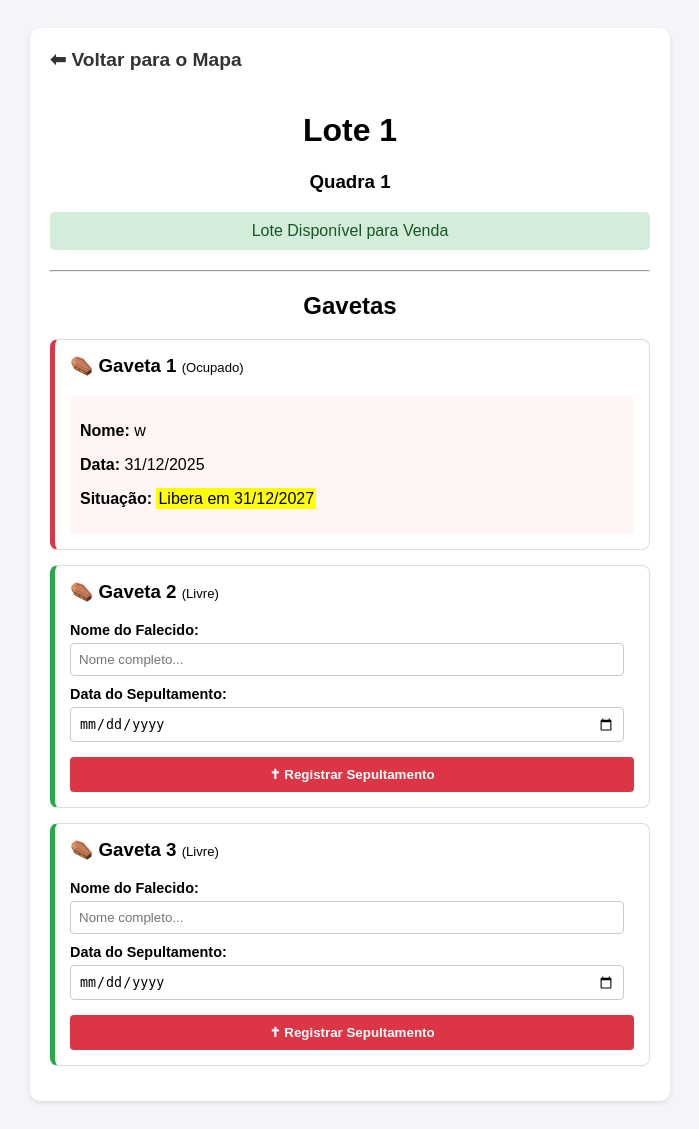
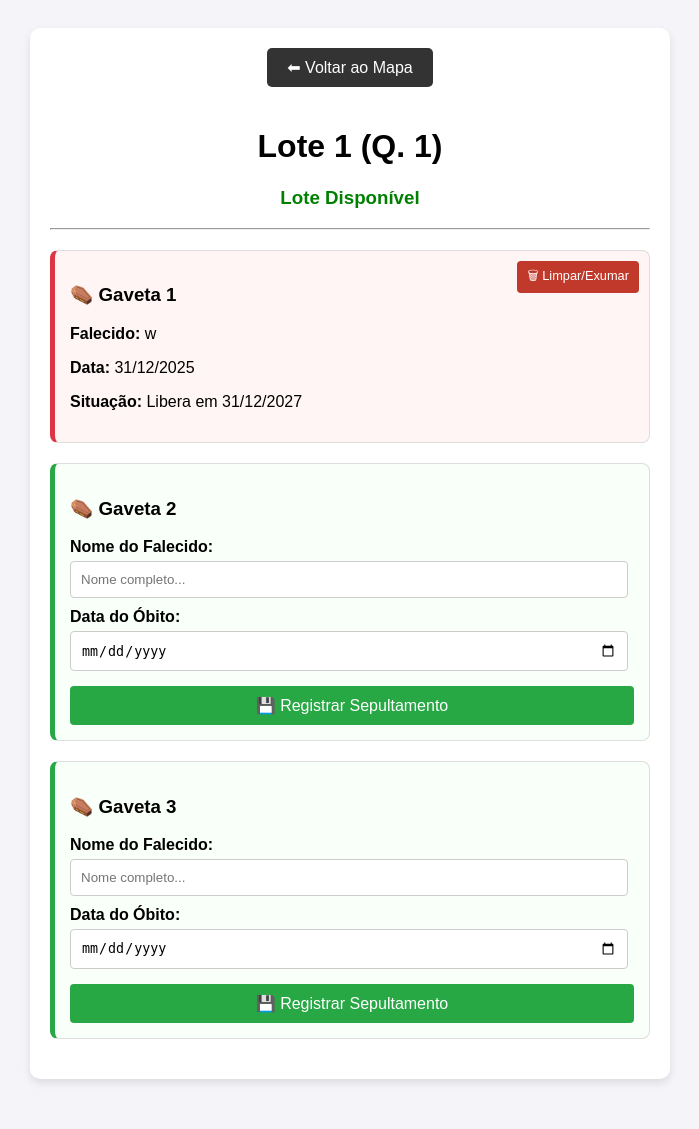
Before and after one commit to jedson22/meu_cemiterio, a Django app: page /lote/1/1/ in a window 1280 px wide. Shown: the whole page, without its empty margins (290-989 px from the left). After the commit the page ends 1083 px from the top, so only its background shows below. Run offline with Django 4.2, Linux system fonts and the light colour scheme; data comes from the database, SQL or seed files in the repository.

Commit message:
Update detalhe_lote.html

```diff
--- a/templates/detalhe_lote.html
+++ b/templates/detalhe_lote.html
@@ -2,102 +2,71 @@
 <html lang="pt-br">
 <head>
     <meta charset="UTF-8">
-    <meta name="viewport" content="width=device-width, initial-scale=1.0">
-    <title>Detalhes do Lote</title>
+    <title>Gerenciar Gavetas</title>
     <style>
-        body { font-family: sans-serif; padding: 20px; background-color: #f4f4f9; }
-        .container { max-width: 600px; margin: 0 auto; background: white; padding: 20px; border-radius: 10px; box-shadow: 0 2px 5px rgba(0,0,0,0.1); }
-        .btn-voltar { display: inline-block; margin-bottom: 20px; text-decoration: none; color: #333; font-weight: bold; font-size: 1.2em; }
-
-        .header-lote { text-align: center; margin-bottom: 20px; }
-        .status-vendido { background: #e7f1ff; color: #0056b3; padding: 10px; border-radius: 5px; margin-top: 10px; }
-        .status-livre { background: #d4edda; color: #155724; padding: 10px; border-radius: 5px; margin-top: 10px; }
+        body { font-family: sans-serif; padding: 20px; background-color: #f4f4f9; text-align: center; }
+        .container { max-width: 600px; margin: 0 auto; background: white; padding: 20px; border-radius: 10px; box-shadow: 0 4px 8px rgba(0,0,0,0.1); }
+        .btn-voltar { display: inline-block; margin-bottom: 20px; text-decoration: none; background: #333; color: white; padding: 10px 20px; border-radius: 5px; }
 
         .gaveta-card {
             border: 1px solid #ddd;
-            margin: 15px 0;
+            margin: 20px 0;
             padding: 15px;
             border-radius: 8px;
-            background: #fff;
+            text-align: left;
+            position: relative;
         }
-        .borda-livre { border-left: 5px solid #28a745; }
-        .borda-ocupado { border-left: 5px solid #dc3545; }
+        .livre { border-left: 5px solid #28a745; background-color: #f9fff9; }
+        .ocupado { border-left: 5px solid #dc3545; background-color: #fff5f5; }
 
-        /* Estilo do Formulário */
-        .form-obito label { display: block; margin-top: 10px; font-weight: bold; font-size: 0.9em; }
-        .form-obito input { width: 95%; padding: 8px; margin-top: 5px; border: 1px solid #ccc; border-radius: 4px; }
-        .btn-salvar {
-            margin-top: 15px;
-            width: 100%;
-            padding: 10px;
-            background-color: #dc3545;
-            color: white;
-            border: none;
-            border-radius: 4px;
-            cursor: pointer;
-            font-weight: bold;
-        }
-        .btn-salvar:hover { background-color: #c82333; }
+        input { padding: 10px; border: 1px solid #ccc; border-radius: 4px; margin: 5px 0; width: 95%; display: block; }
+        label { font-weight: bold; margin-top: 10px; display: block;}
 
-        .dados-falecido { background-color: #fff5f5; padding: 10px; border-radius: 5px; }
+        .btn-salvar { padding: 10px; background-color: #28a745; color: white; border: none; border-radius: 4px; cursor: pointer; width: 100%; margin-top: 10px; font-size: 1em;}
+        .btn-limpar { position: absolute; top: 10px; right: 10px; background: #c0392b; color: white; text-decoration: none; padding: 5px 10px; border-radius: 4px; font-size: 0.8em; }
     </style>
 </head>
 <body>
 
     <div class="container">
-        <a href="{% url 'index' %}" class="btn-voltar">⬅ Voltar para o Mapa</a>
+        <a href="{% url 'index' %}" class="btn-voltar">⬅ Voltar ao Mapa</a>
 
-        <div class="header-lote">
-            <h1>Lote {{ lote.numero }}</h1>
-            <h3>Quadra {{ lote.quadra.numero }}</h3>
+        <h1>Lote {{ lote.numero }} (Q. {{ lote.quadra.numero }})</h1>
 
-            {% if lote.proprietario %}
-                <div class="status-vendido">
-                    <strong>DONO:</strong> {{ lote.proprietario }}
-                </div>
-            {% else %}
-                <div class="status-livre">
-                    Lote Disponível para Venda
-                </div>
-            {% endif %}
-        </div>
+        {% if lote.proprietario %}
+            <h3 style="color: blue;">Proprietário: {{ lote.proprietario }}</h3>
+        {% else %}
+            <h3 style="color: green;">Lote Disponível</h3>
+        {% endif %}
 
         <hr>
-        <h2 style="text-align: center;">Gavetas</h2>
 
         {% for gaveta in lote.gavetas.all %}
-            <div class="gaveta-card {% if gaveta.status == 'Livre' %}borda-livre{% else %}borda-ocupado{% endif %}">
+            <div class="gaveta-card {% if gaveta.nome %}ocupado{% else %}livre{% endif %}">
 
-                <h3 style="margin-top: 0;">⚰️ Gaveta {{ gaveta.numero }} <small style="font-weight: normal; font-size: 0.7em;">({{ gaveta.status }})</small></h3>
+                <h3>⚰️ Gaveta {{ gaveta.numero }}</h3>
 
-                {% if gaveta.status == 'Livre' %}
-                    <form action="{% url 'registrar_obito' gaveta.id %}" method="POST" class="form-obito">
+                {% if gaveta.nome %}
+                    <a href="{% url 'limpar_gaveta' gaveta.id %}" class="btn-limpar" onclick="return confirm('Tem certeza que deseja remover este registro? A gaveta ficará vazia.')">🗑 Limpar/Exumar</a>
+
+                    <p><strong>Falecido:</strong> {{ gaveta.nome }}</p>
+                    <p><strong>Data:</strong> {{ gaveta.data|date:"d/m/Y" }}</p>
+                    <p><strong>Situação:</strong> {{ gaveta.situacao.2 }}</p>
+
+                {% else %}
+                    <form action="{% url 'registrar_obito' gaveta.id %}" method="POST">
                         {% csrf_token %}
-
                         <label>Nome do Falecido:</label>
                         <input type="text" name="nome_falecido" required placeholder="Nome completo...">
 
-                        <label>Data do Sepultamento:</label>
+                        <label>Data do Óbito:</label>
                         <input type="date" name="data_obito" required>
 
-                        <button type="submit" class="btn-salvar">✝ Registrar Sepultamento</button>
+                        <button type="submit" class="btn-salvar">💾 Registrar Sepultamento</button>
                     </form>
-
-                {% else %}
-                    <div class="dados-falecido">
-                        <p><strong>Nome:</strong> {{ gaveta.nome }}</p>
-                        <p><strong>Data:</strong> {{ gaveta.data|date:"d/m/Y" }}</p>
-
-                        <p>
-                            <strong>Situação:</strong>
-                            <span style="background: yellow; padding: 2px;">{{ gaveta.situacao.2 }}</span>
-                        </p>
-                    </div>
                 {% endif %}
 
             </div>
-        {% empty %}
-            <p style="text-align: center;">Nenhuma gaveta criada para este lote ainda.</p>
         {% endfor %}
     </div>
 
```
